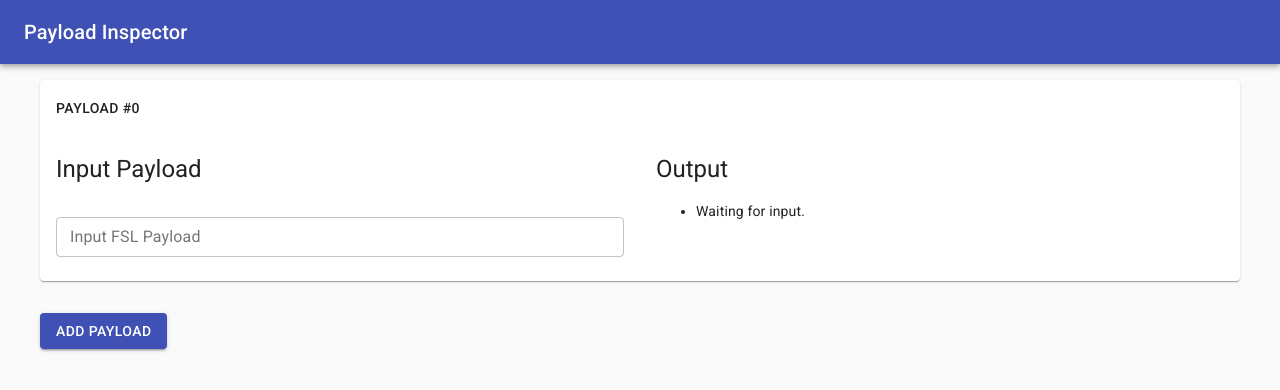
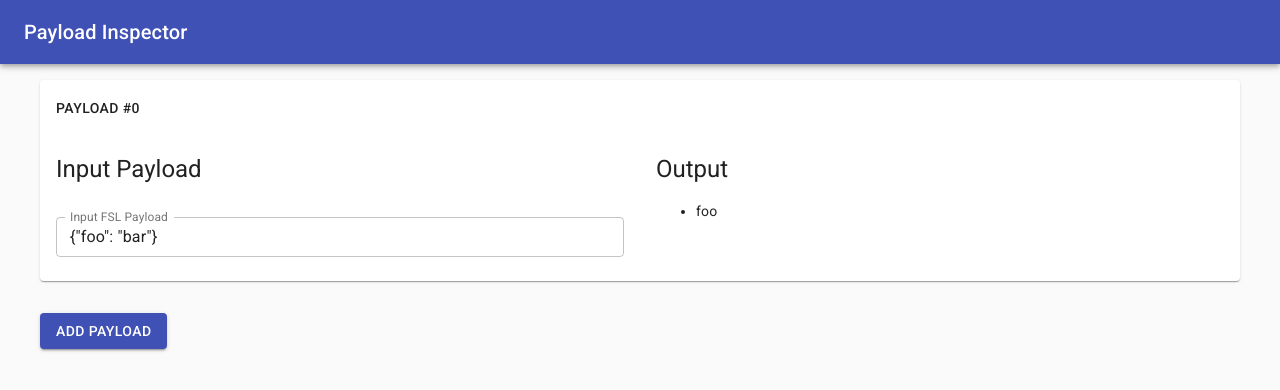
Before and after one commit to tsmith512/payload-inspector, a React (Create React App) app: page / in a window 1280 px wide. Shown: the top 390 px of the page. Built offline with nearby package versions, Linux system fonts and the light colour scheme.

Commit message:
Add better starter values

```diff
--- a/src/PayloadInput.js
+++ b/src/PayloadInput.js
@@ -2,8 +2,8 @@ import { Box, Paper, TextField, Typography } from '@material-ui/core';
 import React, { useState } from 'react';
 import splitPayload from './splitPayload';
 
-const PayloadInput = ({index}) => {
-  const [payload, setPayload] = useState(['Waiting for input.']);
+const PayloadInput = ({index, value}) => {
+  const [payload, setPayload] = useState(splitPayload(value));
 
   const testInput = (input) => {
     const processedPayload = splitPayload(input);
@@ -25,6 +25,7 @@ const PayloadInput = ({index}) => {
             size="small"
             margin="normal"
             variant="outlined"
+            defaultValue={value}
             onChange={(e) => (testInput(e.target.value))} />
         </Box>
         <Box flexGrow={1} p={2} width="50%">
--- a/src/PayloadInspector.js
+++ b/src/PayloadInspector.js
@@ -7,20 +7,19 @@ class PayloadInspector extends React.Component {
   constructor(props) {
     super(props);
     this.state = {
-      payloads: [{}],
+      payloads: ['{"foo": "bar"}'],
     }
   }
 
   handleAdd() {
-    this.setState({ payloads: this.state.payloads.concat([{}]) });
-    console.log(this.state);
+    this.setState({ payloads: this.state.payloads.concat(['{"foo": "bar"}']) });
   }
 
   render() {
     return (
       <React.Fragment>
         {this.state.payloads.map((value, index) => {
-          return (<PayloadInput key={index.toString()} index={index} />);
+          return (<PayloadInput key={index.toString()} index={index} value={value} />);
         })}
 
         <Box p={2}>
```
